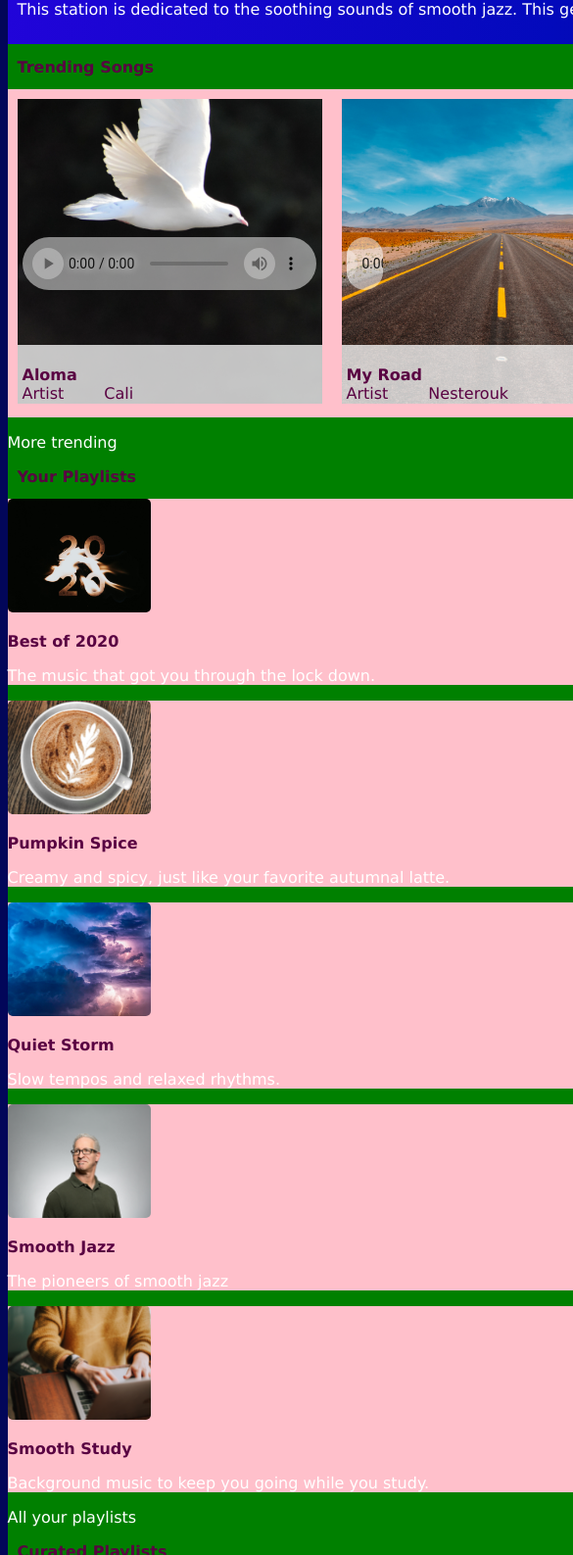
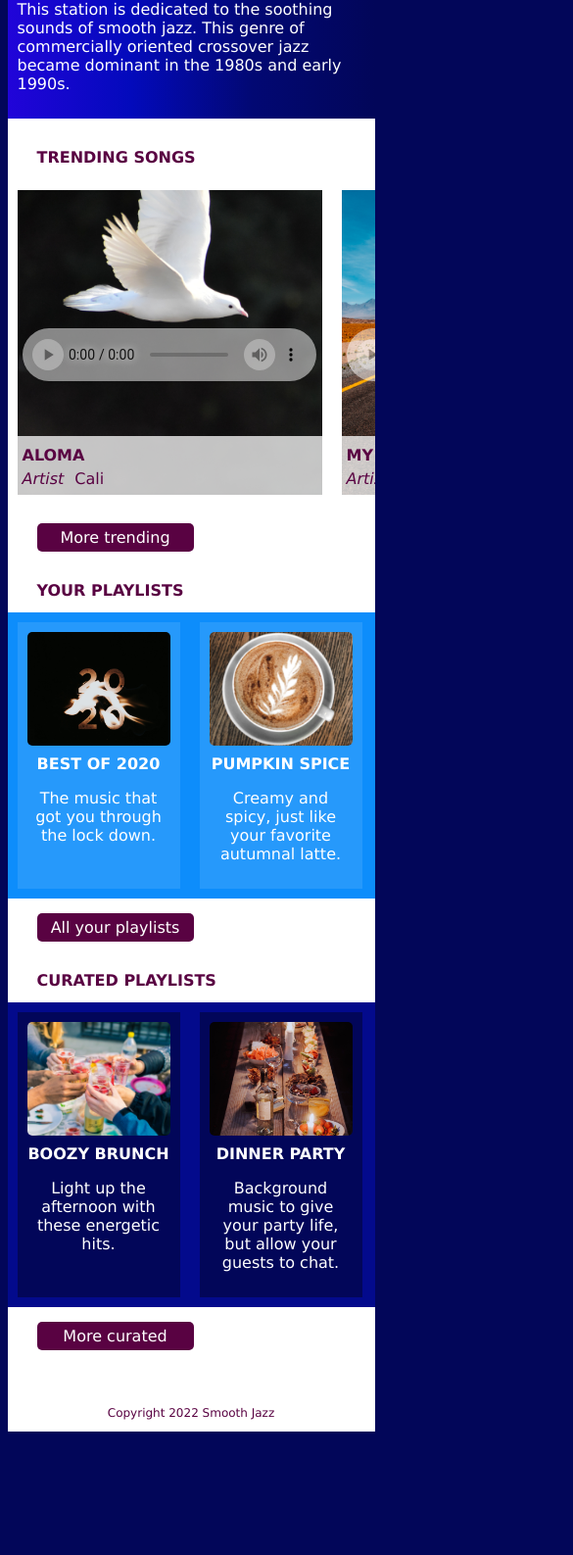
Before and after one commit to KaleaLoftis/streamingmedia, a plain HTML site: page index.html in a window 390 px wide. Shown: the part 125-1712 px from the top of the page at 98% size, 585 px wide, since content can reach past the window. After the commit the page ends 1586 px from the top, so only its background shows below. Drawn offline with Linux system fonts and the light colour scheme.

Commit message:
Small screen 90% done
Fixed scroll  errors, made buttons, made general color, small CSS changes needed. Small screen or phone format almost done!

```diff
--- a/index.html
+++ b/index.html
@@ -24,7 +24,7 @@ Be prepared for moible nav on wednesday-->
         <input type = "checkbox" id="dropdown">
         <label for = "dropdown"><span></span></label>
         <ul>
-            <li><a href = "#">MuzakMaker</a></li>
+            <li style="font-variant:small-caps; font-size: 30px;"><a href = "#">MuzakMaker</a></li>
             <li><a href = "#">Trending Songs</a></li>
             <li><a href = "#">Your playlists</a></li>
             <li><a href = "#">Curated Playlists</a></li>
@@ -91,89 +91,75 @@ Be prepared for moible nav on wednesday-->
                     <audio controls src="audio/successful-performance.mp3"> </audio>
                 </section>
             </div>
-            <p id="maroonButton">More trending</p>
+            <p id="button">More trending</p>
         </section>
 
-        <section class="playlists">
+        <section id="playlists" >
             <h2>Your Playlists</h2>
+            <div class="scroll" id = "lightBlue">
                 <section>
-                <div>
                         <img src="images/best-of-2020-cover.png" alt=" Picture of the numbers 2020 with flames.">
                         <h3>Best of 2020</h3>
                         <p>The music that got you through the lock down.</p>
-                </div>
                 </section>
                 <section>
-                <div>
                         <img src="images/pumpkin-spice-cover.png" alt="picture of a pumkin spice latte with a whip cream design of a leaf.">
                         <h3>Pumpkin Spice</h3>
                         <p>Creamy and spicy, just like your favorite autumnal latte.</p>
-                </div>
                 </section>
                 <section>
-                <div>
                         <img src="images/quiet-storm-cover.png" alt=" picture of clouds with thunder striking through">
                         <h3>Quiet Storm</h3>
                         <p>Slow tempos and relaxed rhythms.</p>
-                </div>
                 </section>
                 <section>
-                <div>
                         <img src="images/smooth-jazz-cover.png" alt=" cover of an older white man wearing a green shirt and glasses">
                         <h3>Smooth Jazz</h3>
                         <p>The pioneers of smooth jazz</p>
-                </div>
                 </section>
                 <section>
-                <div>
                         <img src="images/smooth-study-cover.png" alt=" Picture of someone typing on their laptop.">
                         <h3>Smooth Study</h3>
                         <p>Background music to keep you going while you study.</p>
+                </section>
             </div>
-            </section>
-            <p id="maroonButton">All your playlists</p>
+            <p id="button">All your playlists</p>
         </section>
 
-        <section id="currated">
+        <section id="playlists">
             <h2>Curated Playlists</h2>
+                <div class="scroll" id="darkBlue">
                     <section>
-                <div>
                         <img src="images/boozy-brunch-cover.png" alt="Picture of multiple people clanking cups together.">
                         <h3>Boozy Brunch</h3>
                         <p>Light up the afternoon with these energetic hits. </p>
-                </div>
                 </section>
                 <section>
-                <div>
                         <img src="images/dinner-party-cover.png" alt=" Picture of a wooden table with a dinner set up with candles appetizers and meals.">
                         <h3>Dinner Party</h3>
                         <p>Background music to give your party life, but allow your guests to chat. </p>
-                </div>
                 </section>
                 <section>
-                <div>
                         <img src="images/mellow-cover.png" alt=" Picture of two people sitting on a bench outside durng the fall season under a stree with yellow leaves.">
                         <h3>Mellow</h3>
                         <p>Relax after a stressful day with this collection of extra smooth jazz.</p>
-                </div>
                 </section>
                 <section>
-                <div>
                         <img src="images/jazz-chill-cover.png" alt=" Close up shot of a red flower.">
                         <h3>Jazz and Chill</h3>
                         <p>Set the mood with these silky sounds.</p>
-                </div>
                 </section>
                 <section>
-                <div>
                         <img src="images/smooth-saxophone-cover.png" alt="Picture of multiple people playing the saxaphone lined up in a row.">
                         <h3>Jazz Saxophone</h3>
                         <p>The greatest collection of your sax favorites.</p>
+                </section>
                 </div>
-            </section>
-            <p id="maroonButton">More curated</p>
+            </div>
+
+            <p id="button">More curated</p>
         </section>
     </main>
-    <footer>Copyright 2022 Smooth Jazz</footer>
+    <footer><p>Copyright 2022 Smooth Jazz</p></footer>
 </body>
 </html>
--- a/main.css
+++ b/main.css
@@ -14,33 +14,28 @@ body {
 }
 nav {
     background-color: #030A8c;
-    grid-row: 1/2;
+    grid-row: 1/2; /* moves nav above header */
 }
 
 header {
     background-image: linear-gradient(to right, #2104d9, #030Abc, #020873, #020659);
-    grid-row:2/3;
+    grid-row:2/3; /* moves header under nav */
     padding: 10px;
-}
-
-main {
-background-color: green;
-}
-
-div {
-    background-color: pink;
 }
 
 #mainId {
     display: none;
 }
 
-footer p {
-    font-size: .75em;
+footer {
+    margin-top: 15px;
 }
 
 
-/* Text */
+/* Text style */
+header p {
+    text-align: left;
+}
  h1 {
     font-size: 1.25em;
     font-variant: small-caps;
@@ -48,26 +43,38 @@ footer p {
 
 h2 {
     padding-left: 10px;
+    margin-top: 30px;
+    margin-left: 20px;
 }
 
 h2, h3 {
     font-size: 1em;
+    text-transform: uppercase;
 }
 
-h2, h3, dl, dt, dd{
+h2, h3, dl, dt, dd, footer{
     color:#590242;
 }
 
 h3 {
     margin-bottom: 0px; ;
+    margin-top: 5px;
+
 }
+li {
+    font-size: 15px;
+    text-transform: uppercase;
 
+}
+p {
+    text-align: center;
+}
 p, dl, dd {
     font-size: 1em;
 }
 
-dl {
-    margin-top: 0px;
+footer p {
+    font-size: .75em;
 }
 
 
@@ -150,8 +157,11 @@ input:checked ~ label:not(.steps) span:before, input:checked ~ label:not(.steps)
 /*Scroll Customizations */
 
 .scroll {
+    width: 375px;
     display: grid;
     grid-template-columns: repeat(5, 1fr);
+    overflow-x: auto;
+    overflow-y: hidden;
 }
 .scroll section {
     margin: 10px;
@@ -159,7 +169,7 @@ input:checked ~ label:not(.steps) span:before, input:checked ~ label:not(.steps)
 }
 .scroll div {
     position: absolute; /* in relation to nearest element (section */
-    top: 251px; /* pushes scroll down */
+    top: 251px;px;/* pushes scroll down */
     background-color: rgba(255,255,255, .75);
     padding: 5px;
     height: 50px;
@@ -167,11 +177,17 @@ input:checked ~ label:not(.steps) span:before, input:checked ~ label:not(.steps)
 }
 dl {
     display: flex;
+    margin-top: 5px;
+
 }
 dt {
     padding-right: 1px;
+    font-style: italic;
+}
+dd {
+    margin-left: 10px;
+}
 
-}
 
 /* Scroll Bar  CSS */
 #trending ::-webkit-scrollbar {
@@ -195,6 +211,7 @@ dt {
 }
 #playlists ::-webkit-scrollbar-thumb, #curated ::-webkit-scrollbar-thumb {
     background:#020659;
+    border-radius: 5px;
 }
 #playlists ::-webkit-scrollbar-thumb:hover, #curated ::-webkit-scrollbar-thumb:hover {
     background: white;
@@ -220,10 +237,53 @@ audio::-webkit-media-controls-enclosure {
     background-color: rgba(255,255,255, .5);
 }
 
+/* Maroon Buttons*/
+
+#button {
+    text-decoration: none;
+    border-radius: 5px;
+    background-color: #590242;
+    width: 150px;
+    padding: 5px;
+    display: block;
+    margin: 15px 0 30px 30px;
+
+
+}
+
+/* Background Style for Playlists*/
+#lightBlue {
+    background-color: #0d8dfb;
+}
+#lightBlue section {
+    background-color: #2699fb;
+    padding: 10px;
+}
+#lightBlue h3 {
+    color: white;
+    text-align: center;
+}
+#darkBlue {
+    background-color: #030a8c;
+}
+#darkBlue h3 {
+    color: white;
+    text-align: center;
+}
+#darkBlue p {
+    color: white;
+    text-align: center;
+}
+#darkBlue section {
+    background-color: #020659;
+    padding: 10px;
+}
+
 
 
 /* Media Query */
 @media screen and (min-width:375px) {
+
     ul {
         list-style:none;
         display:grid;
@@ -237,20 +297,21 @@ audio::-webkit-media-controls-enclosure {
     }
     ul {
         overflow: visible;
-        position: absolute;
+        position: absolute; /*positions itself absolutelty at top*/
         top: 0;
-        width: 835px;
+        width: 834px;
         display: grid;
-        grid-template-columns: 1fr 1fr 1fr 1fr 1fr;
+        grid-template-columns: 1fr 1fr 1fr 1fr 1fr; /* 5columns 1 row */
         margin-top:0px;
+        height: auto;
     }
     label span, input {
-        display: none;
+        display: none; /* makes hamburger menu go away */
     }
     nav {
         padding-top: 0px;
     }
-    header {
-        margin-top: 20px;
+    .scroll {
+        width: 834px;
     }
 }
```
Lines whose indentation alone changed are shown as unchanged.
